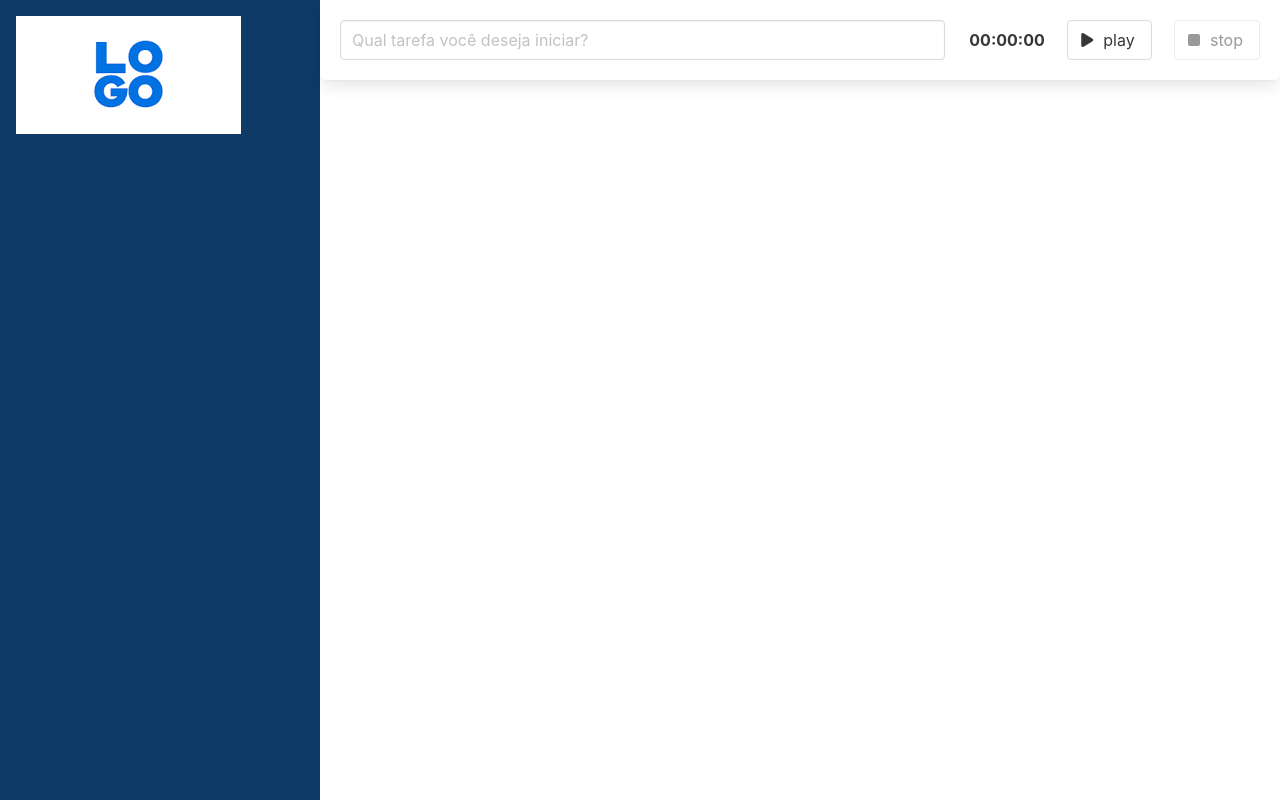
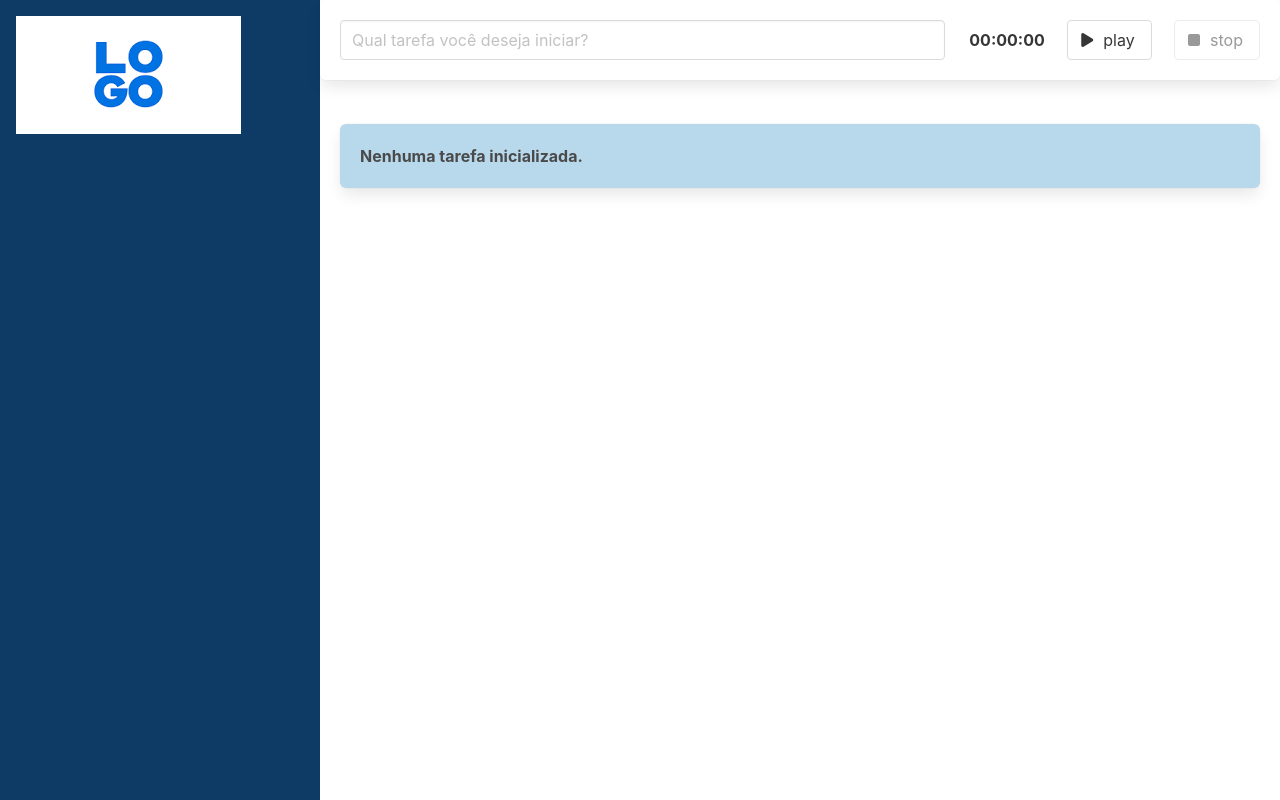
Before and after one commit to fviel/vueTracker, a Vue app in the folder task-tracker/: page / in a window 1280 px wide. Built offline with nearby package versions, Linux system fonts and the light colour scheme.

Commit message:
adicionado o card padrao, corrigidos bugs anteriores, v-if e v-for

```diff
--- a/task-tracker/src/App.vue
+++ b/task-tracker/src/App.vue
@@ -2,49 +2,58 @@
   <main class="columns is-gapless is-multiline">
     <div class="column is-one-quarter">
       <!-- > menu lateral<!-->
-      <SideBarMenu/>
+      <SideBarMenu />
     </div>
     <div class="column is-three-quarter">
       <!-- > body da tela<!-->
-      <FormFields @whenSavingATask="persistTask"/>
+      <FormFields @whenSavingATask="persistTask" />
       <div class="listaTarefas">
-          <TrackedTask v-for="(task, index) in tasks" :key="index" :task="task"  />
+        <TrackedTask v-for="(task, index) in tasks" :key="index" :task="task" />
+        <TaskBox v-if="taskListisEmpty"> Nenhuma tarefa inicializada. </TaskBox>
       </div>
     </div>
   </main>
 </template>
 
 <script lang="ts">
-import { defineComponent } from "vue"
-import SideBarMenu from './components/SideBarMenu.vue'
-import FormFields from './components/FormFields.vue'
-import TrackedTask from './components/TrackedTask.vue'
-import ITask from './interfaces/ITask'
+import { defineComponent } from "vue";
+import SideBarMenu from "./components/SideBarMenu.vue";
+import FormFields from "./components/FormFields.vue";
+import TrackedTask from "./components/TrackedTask.vue";
+import ITask from "./interfaces/ITask";
+import TaskBox from "./components/TaskBox.vue";
 
 export default defineComponent({
   name: "App",
-  components:{
+  components: {
     SideBarMenu,
     FormFields,
-    TrackedTask
+    TrackedTask,
+    TaskBox,
   },
-  data(){
+  data() {
     return {
-      tasks:[] as ITask []
+      tasks: [] as ITask[],
+    };
+  },
+  computed:{
+    taskListisEmpty() : boolean{
+      return this.tasks.length === 0
     }
+
   },
-  methods:{
-    persistTask(task: ITask){
-      console.log('persistTask - Duracao da task:', task.durationInSeconds)
-      console.log('persistTask - Descricao da task:', task.description)
+  methods: {
+    persistTask(task: ITask) {
+      // console.log('persistTask - Duracao da task:', task.durationInSeconds)
+      // console.log('persistTask - Descricao da task:', task.description)
       this.tasks.push(task);
-    }
-  }
+    },
+  },
 });
 </script>
 
 <style>
-.listaTarefas{
+.listaTarefas {
   padding: 1.25rem;
 }
 </style>
--- /dev/null
+++ b/task-tracker/src/components/TaskBox.vue
@@ -0,0 +1,21 @@
+<template>
+  <div class="box has-text-weight-bold">
+    <!-- o slot faz com que o conteúdo do outro componente seja renderizado dentro dele -->
+    <slot></slot>
+  </div>
+</template>
+
+<script lang="ts">
+import { defineComponent} from "vue";
+export default defineComponent({
+  name: "TaskBox",
+});
+</script>
+
+
+<!-- estilo escopado quer dizer que somente se aplica a este componente ao para os filhos dele -->
+<style scoped>
+.box {
+  background: #b8d8eb;
+}
+</style>
--- a/task-tracker/src/components/TrackedTask.vue
+++ b/task-tracker/src/components/TrackedTask.vue
@@ -1,10 +1,14 @@
 <template>
-  <div class="box has-text-weight-bold">
-    <div class="column is-7">Descrição: {{task.description}} </div>
-    <div class="column">
-      <ChronometerDisplay :timeAsSeconds="task.durationInSeconds" />
+  <TaskBox>
+    <div class="columns">
+      <div class="column is-7">
+        Descrição: {{ task.description || "Não possui descrição" }}
+      </div>
+      <div class="column">
+        <ChronometerDisplay :timeAsSeconds="task.durationInSeconds" />
+      </div>
     </div>
-  </div>
+  </TaskBox>
 </template>
 
 <script lang="ts">
@@ -12,25 +16,19 @@
 import { defineComponent, PropType } from "vue";
 import ITask from "../interfaces/ITask";
 import ChronometerDisplay from "./ChronometerDisplay.vue";
+import TaskBox from './TaskBox.vue'
 
 export default defineComponent({
   name: "TrackedTask",
   components: {
     ChronometerDisplay,
+    TaskBox
   },
-  props:{
-      task:{
-          type: Object as PropType<ITask>,
-          required: true
-      }
-  }
+  props: {
+    task: {
+      type: Object as PropType<ITask>,
+      required: true,
+    },
+  },
 });
 </script>
-
-
-<!-- estilo escopado quer dizer que somente se aplica a este componente ao para os filhos dele -->
-<style scoped>
-.box {
-  background: #fffde8;
-}
-</style>
```
